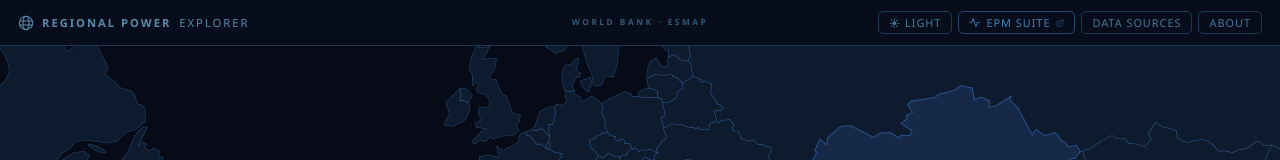
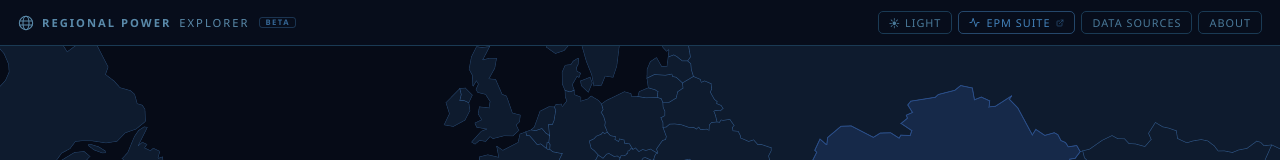
Before and after one commit to ESMAP-World-Bank-Group/epm-explorer, a React (Vite) app: page / in a window 1280 px wide. Shown: the top 160 px of the page. Built offline with nearby package versions, Linux system fonts and the light colour scheme.

Commit message:
Remove WB ESMAP branding, add Beta badge, show average load profile as fallback

```diff
--- a/src/components/Navbar.jsx
+++ b/src/components/Navbar.jsx
@@ -92,26 +92,20 @@ export default function Navbar() {
           </svg>
           Regional Power <span style={{ fontWeight: 400 }}>Explorer</span>
         </Link>
+        <span style={{
+          fontSize: '0.48rem', fontWeight: 700, letterSpacing: '1.5px',
+          color: 'rgba(74,143,204,0.7)', textTransform: 'uppercase',
+          border: '1px solid rgba(74,143,204,0.3)', borderRadius: 3,
+          padding: '1px 5px', lineHeight: 1,
+        }}>
+          Beta
+        </span>
         {crumb && (
           <>
             <span style={{ color: t.panelBorder, fontSize: '0.75rem' }}>›</span>
             <span style={{ fontSize: '0.75rem', color: t.lbl }}>{crumb}</span>
           </>
         )}
-      </div>
-
-      {/* Center: WB · ESMAP branding */}
-      <div style={{
-        position: 'absolute', left: '50%', transform: 'translateX(-50%)',
-        display: 'flex', flexDirection: 'column', alignItems: 'center',
-        pointerEvents: 'none',
-      }}>
-        <div style={{
-          fontSize: '0.52rem', fontWeight: 700, letterSpacing: '2.5px',
-          color: t.lblMuted, textTransform: 'uppercase', lineHeight: 1.3, opacity: 0.7,
-        }}>
-          World Bank · ESMAP
-        </div>
       </div>
 
       {/* Right: theme toggle | EPM Suite | Data Sources | Contact */}
--- a/src/components/tabs/LoadTab.jsx
+++ b/src/components/tabs/LoadTab.jsx
@@ -21,10 +21,11 @@ const ENTSOE_ISO3 = new Set(['ROU','BGR','TUR','ALB','BIH','MKD','MNE','SRB','KO
   'GEO','ARM','AZE','MAR','DZA','TUN','EGY']);
 
 const PROFILE_EUROPEAN = [42,38,35,33,32,33,38,56,75,82,85,86,87,87,85,83,84,88,93,96,91,78,65,52];
+const PROFILE_AVERAGE  = [44,40,37,35,34,36,43,60,72,78,80,79,78,76,75,77,82,90,97,100,93,80,66,53];
 
 function getProfile(iso) {
-  if (ENTSOE_ISO3.has(iso)) return { data: PROFILE_EUROPEAN, label: 'Typical weekday · European grid (ENTSO-E shape)' };
-  return null;
+  if (ENTSOE_ISO3.has(iso)) return { data: PROFILE_EUROPEAN, label: 'Typical weekday · European grid (ENTSO-E shape)', specific: true };
+  return { data: PROFILE_AVERAGE, label: 'Typical weekday · Global average shape (illustrative)', specific: false };
 }
 
 function downloadBlob(content, filename, type = 'application/octet-stream') {
@@ -308,23 +309,15 @@ export default function LoadTab({ iso, theme }) {
       {/* ── Daily load profile ────────────────── */}
       <div style={{ borderTop: `1px solid ${t.panelBorder}`, paddingTop: 10 }}>
         <span style={sec}>Daily Load Profile</span>
-        {profile ? (
-          <>
-            <ProfileChart profile={profile.data} color="#74C0FC" t={t} />
-            <p style={{ fontSize: '0.46rem', color: t.lblMuted, marginTop: 5, fontStyle: 'italic', lineHeight: 1.5 }}>
-              {profile.label}
-            </p>
-          </>
-        ) : (
-          <p style={{ fontSize: '0.62rem', color: t.muted, fontStyle: 'italic', lineHeight: 1.55 }}>
-            Representative load profiles are not available for this country.{' '}
-            <a href="https://transparency.entsoe.eu" target="_blank" rel="noopener noreferrer"
-              style={{ color: 'rgba(74,143,204,0.75)', textDecoration: 'none' }}>
-              ENTSO-E
-            </a>
-            {' '}data covers European countries only.
-          </p>
-        )}
+        <ProfileChart profile={profile.data} color={profile.specific ? '#74C0FC' : '#94A3B8'} t={t} />
+        <p style={{ fontSize: '0.46rem', color: t.lblMuted, marginTop: 5, fontStyle: 'italic', lineHeight: 1.5 }}>
+          {profile.label}
+          {!profile.specific && (
+            <span style={{ color: 'rgba(250,180,50,0.8)', fontStyle: 'normal', marginLeft: 4 }}>
+              · No country-specific data available
+            </span>
+          )}
+        </p>
       </div>
     </div>
   );
```
